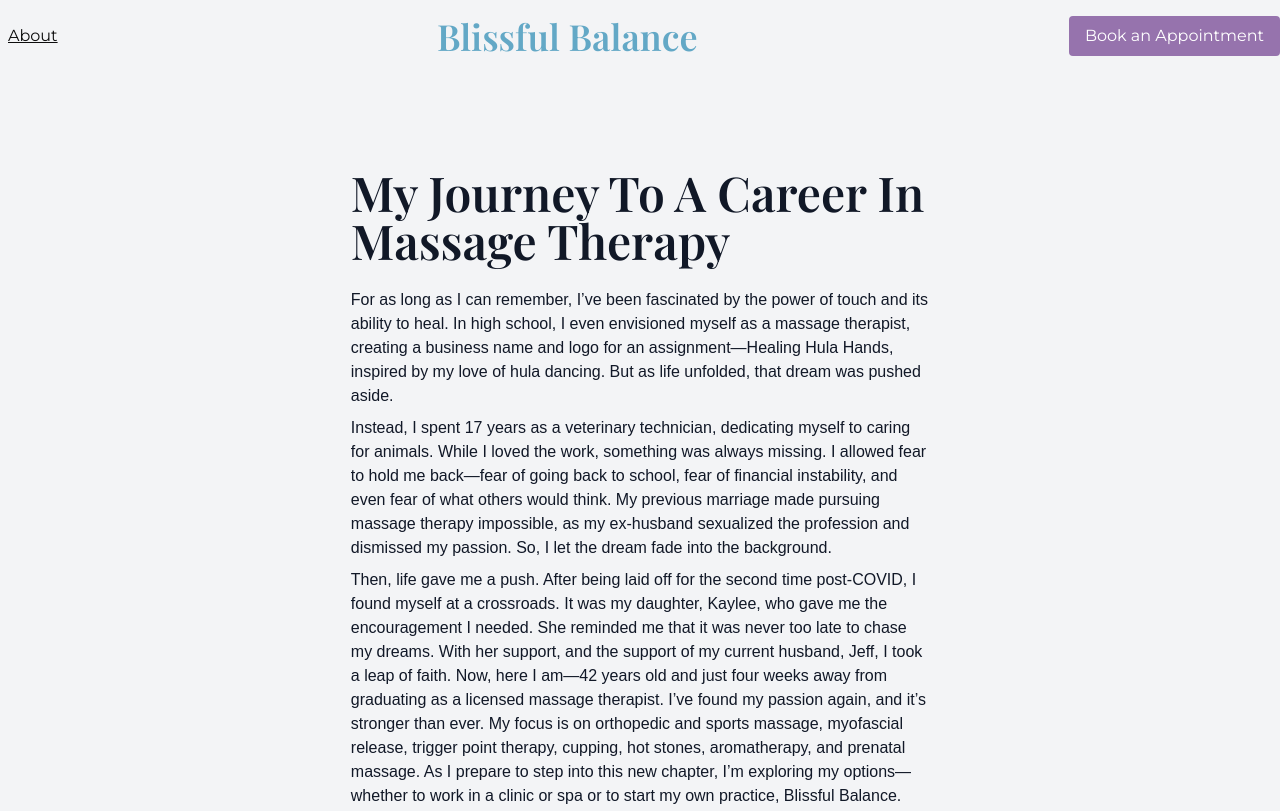
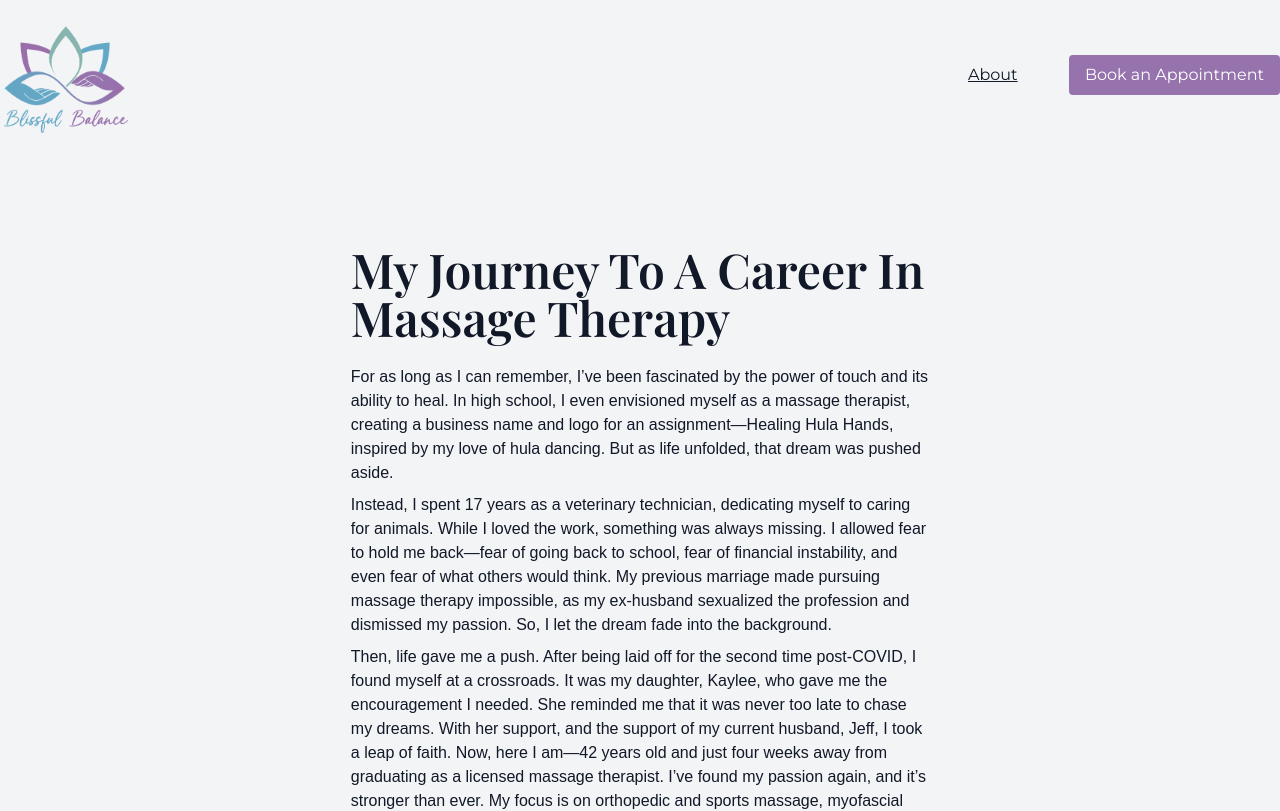
Before and after one commit to asasmith/erin-horn, a Next.js app: page /about in a window 1280 px wide. Shown: the top 811 px of the page. Built offline with nearby package versions, Linux system fonts and the light colour scheme; a web font is replaced by a local one.

Commit message:
update header

```diff
--- a/src/app/components/Header.tsx
+++ b/src/app/components/Header.tsx
@@ -1,20 +1,24 @@
 'use client'
 import Link from 'next/link';
+import Image from 'next/image';
 import { usePathname } from 'next/navigation';
+import Logo from '../../../public/logo.png';
 
 export const Header = () => {
     const pathname = usePathname();
     const isAboutPath = pathname === '/about' ? 'underline' : '';
 
     return (
-        <header className="py-4 flex justify-between container mx-auto">
-            <nav className="flex items-center text-offBlack">
+        <header className="py-4 flex justify-between items-center container mx-auto">
+            <Link href="/" className="">
+                <Image src={Logo} alt="Blissful Balance Logo" className="w-32" />
+            </Link>
+            <div className="flex items-center justify-between w-80">
                 <Link href="/about" className={`mx-2 font-sans ${isAboutPath ? 'underline' : ''}`}>About</Link>
-            </nav>
-            <Link href="/" className="font-serif font-semibold text-4xl text-secondary capitalize">blissful balance</Link>
-            <Link href="/book">
-                <button className="px-4 py-2 bg-primary font-sans text-white rounded">Book an Appointment</button>
-            </Link>
+                <Link href="/book" className="px-4 py-2 bg-primary font-sans text-white rounded">
+                    Book an Appointment
+                </Link>
+            </div>
         </header>
     )
 }
```
Also changed, not shown: public/logo.png (added).
